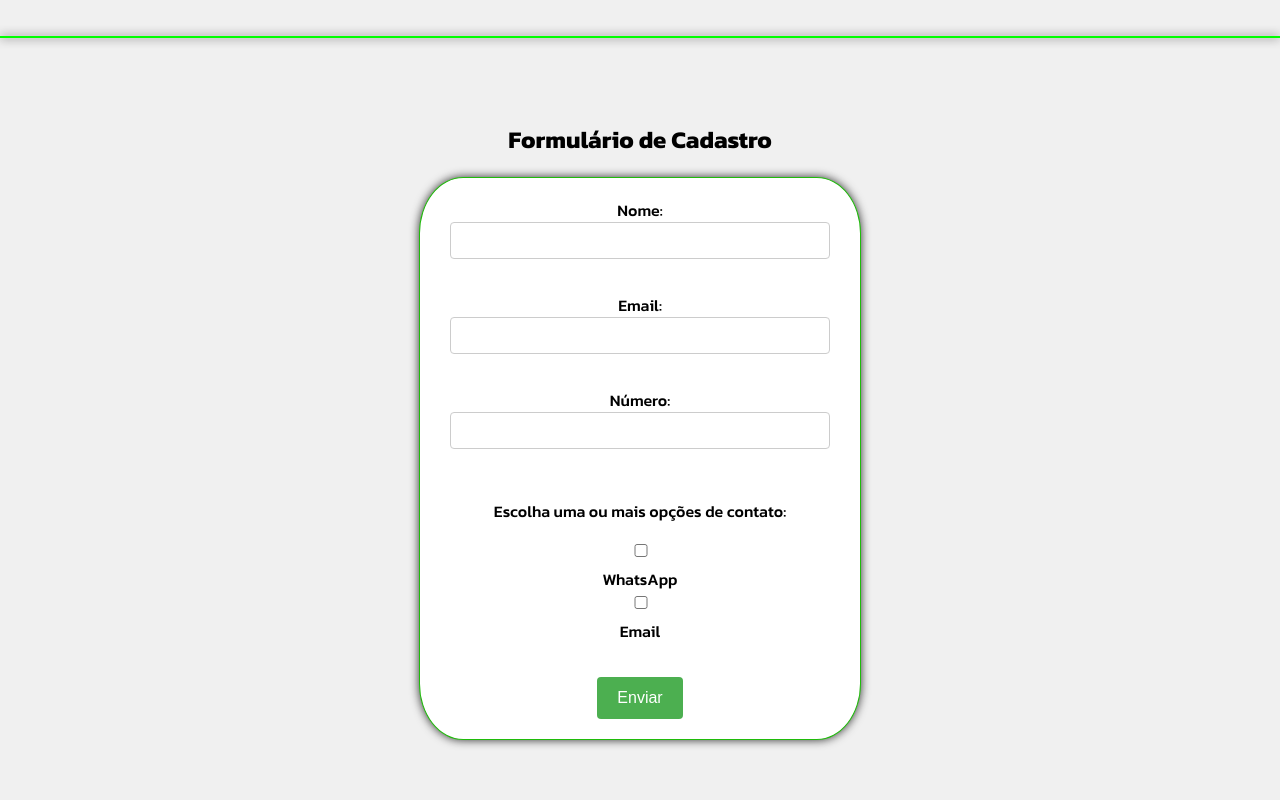
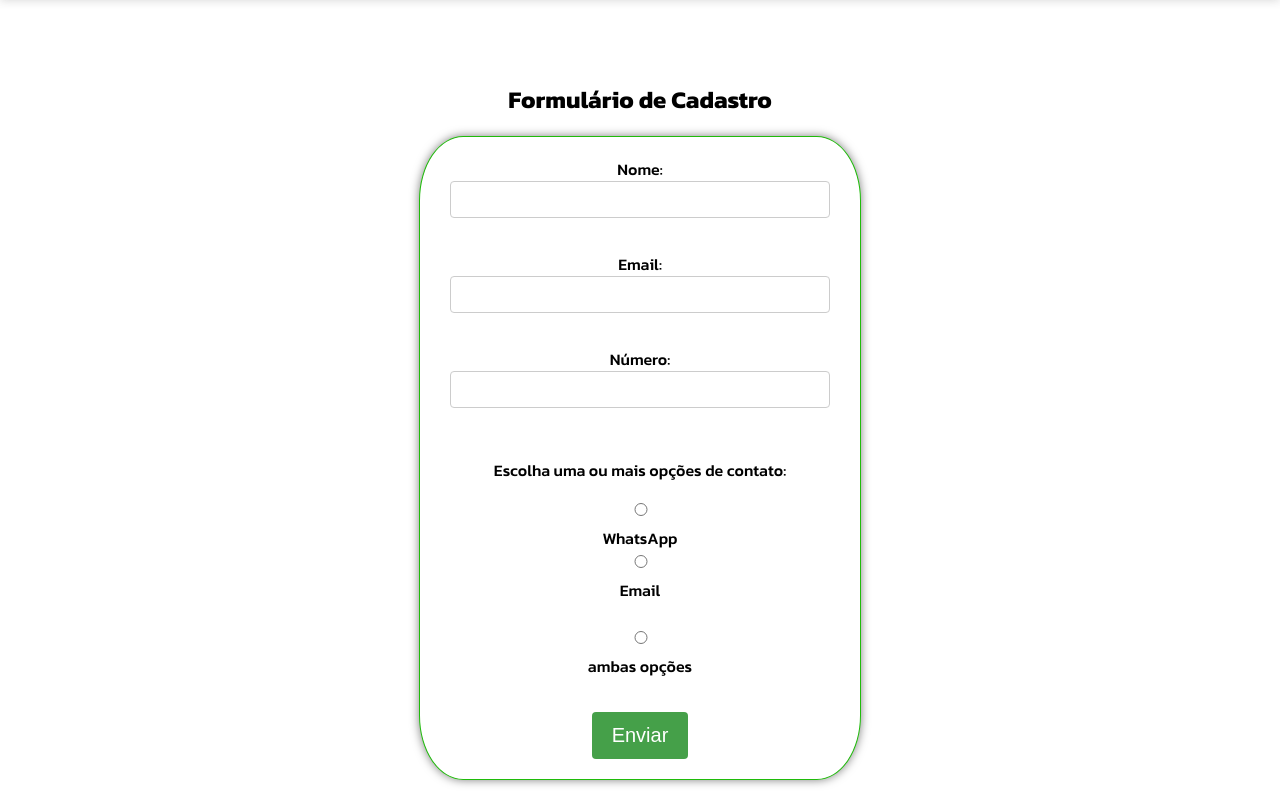
Before and after one commit to FeLipeDu4rte/tcc-Arquivos, a PHP site: page / in a window 1280 px wide. Run offline with PHP 8.4, Linux system fonts and the light colour scheme.

Commit message:
atualização

```diff
--- a/index.html
+++ b/index.html
@@ -10,7 +10,7 @@
 </header>
 <body>
     <h2>Formulário de Cadastro</h2>
-    <form action="/submit-form" method="post" id="container">
+    <form action="includes/index.php" method="post" id="container">
         <label for="nome">Nome:</label><br>
         <input type="text" id="nome" name="nome" required><br><br>
 
@@ -21,10 +21,12 @@
         <input type="number" id="numero" name="numero" required><br><br>
 
         <p>Escolha uma ou mais opções de contato:</p>
-        <input type="checkbox" id="contato-whatsapp" name="contato[]" value="whatsapp">
+        <input type="radio" id="contato-whatsapp" name="contato" value="whatsapp">
         <label for="contato-whatsapp">WhatsApp</label><br>
-        <input type="checkbox" id="contato-email" name="contato[]" value="email">
+        <input type="radio" id="contato-email" name="contato" value="email">
         <label for="contato-email">Email</label><br><br>
+        <input type="radio" id="contato-ambas" name="contato" value="ambas">
+        <label for="contato-ambas">ambas opções</label><br><br>
 
         <input type="submit" value="Enviar">
     </form>
--- a/style.css
+++ b/style.css
@@ -10,14 +10,14 @@ body {
   flex-direction: column;
   justify-content: center;
   align-items: center;
-  background-color: #f0f0f0; /* Cor de fundo da página */
+  background-color: #ffffff; /* Cor de fundo da página */
 }
 
 header {
   width: 100%;
   background-color: #ffffff; /* Cor de fundo branca */
-  border-bottom: 2px solid #00ff00; /* Linha verde na parte inferior */
-  box-shadow: 0 0 10px rgba(0, 0, 0, 0.80);
+  border-bottom: 2px solid #45a049; /* Linha verde na parte inferior */
+  box-shadow: 0 0 10px rgba(85, 85, 85, 0.842);
 }
 
 form{
@@ -27,7 +27,7 @@ form{
   text-align: center; /* Centraliza o conteúdo */
   border: 1px solid #1fbb0a; /* Borda cinza */
   border-radius: 10%;
-  box-shadow: 0 0 10px rgba(0, 0, 0, 0.80); /* Sombra cinza */
+  box-shadow: 0 0 10px rgba(0, 0, 0, 0.5); /* Sombra cinza */
 }
 
 h2{
@@ -37,7 +37,7 @@ h2{
 form input[type="text"],
 form input[type="email"],
 form input[type="number"],
-form input[type="checkbox"] {
+form input[type="radio"] {
   width: calc(100% - 20px); /* Ajusta a largura do input */
   padding: 10px; /* Espaçamento interno */
   margin-bottom: 10px; /* Espaçamento entre os campos */
@@ -47,14 +47,14 @@ form input[type="checkbox"] {
 }
 
 form input[type="submit"] {
-  background-color: #4CAF50; /* Cor de fundo verde */
+  background-color: #45a049; /* Cor de fundo verde */
   color: white; /* Cor do texto branco */
   border: none; /* Remove a borda padrão */
   padding: 12px 20px; /* Espaçamento interno */
   text-align: center; /* Centraliza o texto */
   text-decoration: none; /* Remove sublinhado padrão */
   display: inline-block; /* Mostra como bloco em linha */
-  font-size: 16px; /* Tamanho da fonte */
+  font-size: 20px;/* Tamanho da fonte */
   margin-top: 10px; /* Espaçamento acima do botão */
   cursor: pointer; /* Altera o cursor ao passar por cima */
   border-radius: 4px; /* Borda arredondada */
```
Also changed, not shown: includes/index.php (+38 -0 lines).
